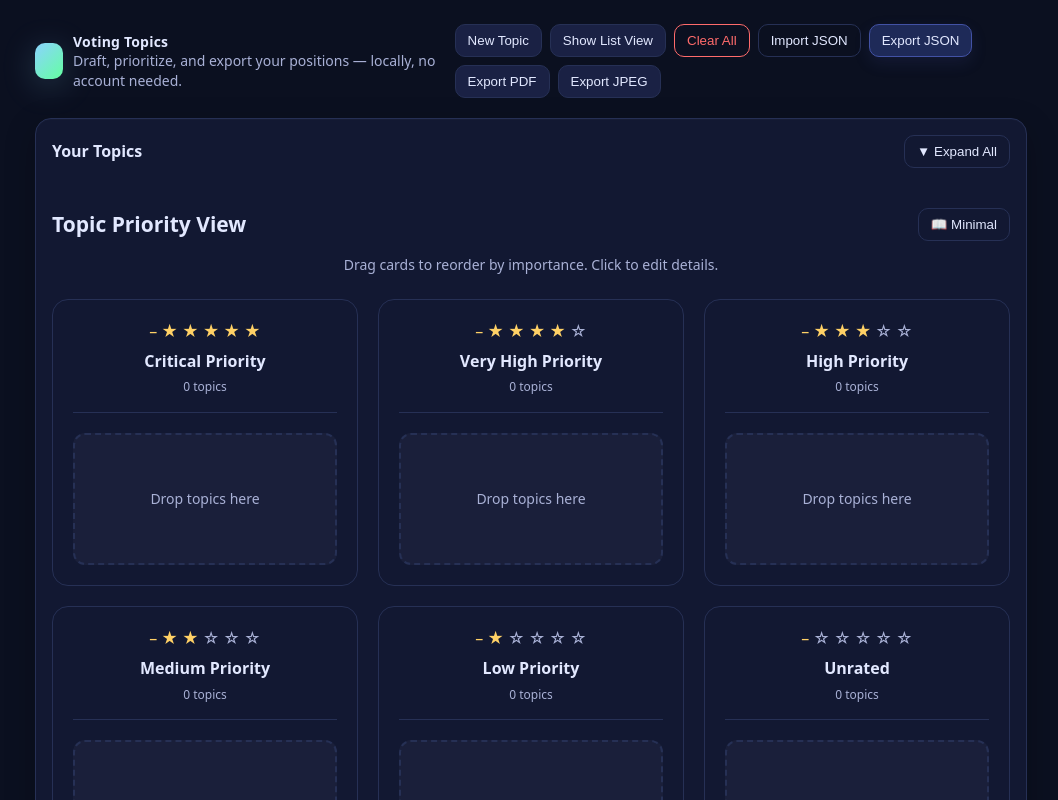
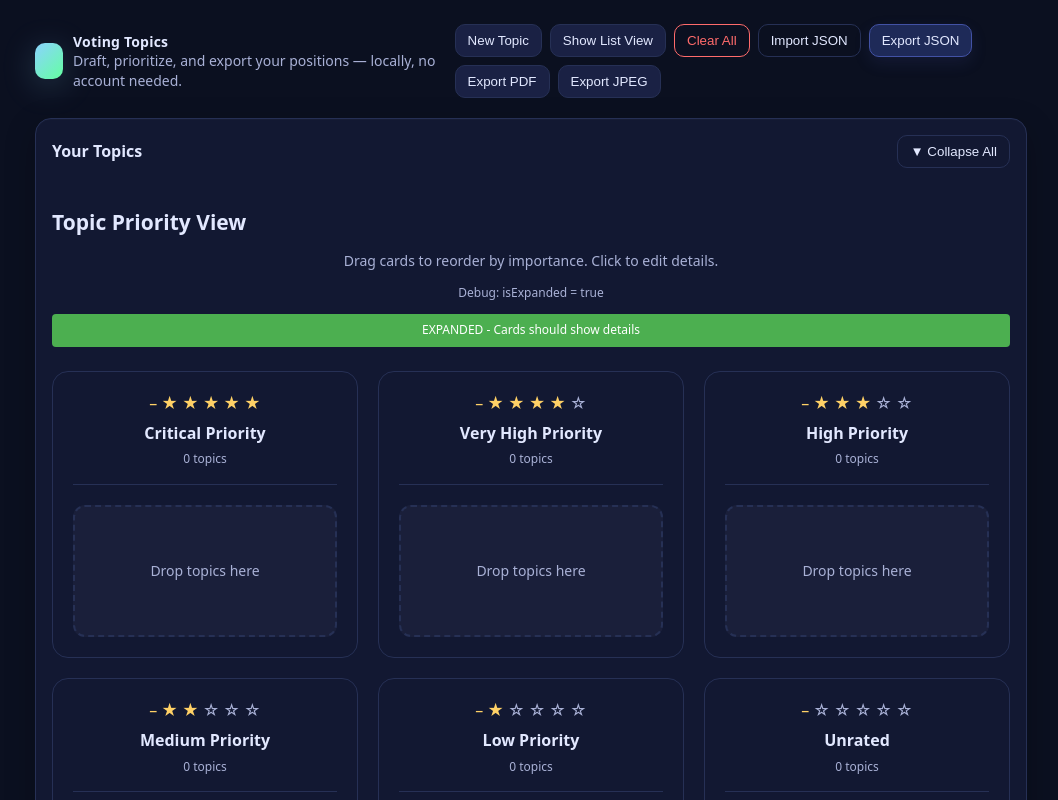
Before and after one commit to uncomposed/voting-topics, a React (Vite) app: page / in a window 1280 px wide. Both pictures are taken after a click on the button "Show Card View". Shown: the top 800 px of the page, without its empty margins (109-1167 px from the left). Built offline with nearby package versions, Linux system fonts and the light colour scheme.

Commit message:
ui step 3

```diff
--- a/src/App.tsx
+++ b/src/App.tsx
@@ -22,6 +22,7 @@ export const App: React.FC = () => {
   } = useStore();
 
   const topicListRef = useRef<{ toggleAll: () => void; updateButtonText: () => void }>(null);
+  const topicCardsRef = useRef<{ toggleExpanded: () => void; updateButtonText: () => void }>(null);
 
   const [showCards, setShowCards] = useState(false);
   const [selectedTopic, setSelectedTopic] = useState<Topic | null>(null);
@@ -110,8 +111,13 @@ export const App: React.FC = () => {
 
     if (btnExpandAll) {
       btnExpandAll.onclick = () => {
-        topicListRef.current?.toggleAll();
-        topicListRef.current?.updateButtonText();
+        if (showCards) {
+          topicCardsRef.current?.toggleExpanded();
+          topicCardsRef.current?.updateButtonText();
+        } else {
+          topicListRef.current?.toggleAll();
+          topicListRef.current?.updateButtonText();
+        }
       };
     }
 
@@ -166,6 +172,19 @@ export const App: React.FC = () => {
       // Update the onclick handler to use the current showCards value
       toggleBtn.onclick = () => setShowCards(!showCards);
     }
+
+    // Update expand all button text when switching views
+    const btnExpandAll = document.getElementById('btn-expand-all');
+    if (btnExpandAll) {
+      // Update button text based on current view state
+      if (showCards && topicCardsRef.current) {
+        // In card view, get the current expanded state
+        setTimeout(() => topicCardsRef.current?.updateButtonText(), 100);
+      } else if (!showCards && topicListRef.current) {
+        // In list view, get the current expanded state
+        setTimeout(() => topicListRef.current?.updateButtonText(), 100);
+      }
+    }
   }, [showCards]);
 
   // Card view handlers
@@ -197,6 +216,7 @@ export const App: React.FC = () => {
       {/* Card View */}
       {showCards && (
         <TopicCards
+          ref={topicCardsRef}
           topics={topics}
           onReorder={handleTopicReorder}
           onTopicClick={handleTopicClick}
@@ -213,10 +233,8 @@ export const App: React.FC = () => {
         />
       )}
 
-      {/* Starter Pack Picker below lists */}
-      {!showCards && (
-        <StarterPackPicker />
-      )}
+      {/* Starter Pack Picker below both views */}
+      <StarterPackPicker />
 
       {/* Modal (available in both views) */}
       <TopicModal
--- a/src/components/Stars.tsx
+++ b/src/components/Stars.tsx
@@ -27,7 +27,7 @@ export const Stars: React.FC<StarsProps> = ({ value, onChange }) => {
       {Array.from({ length: 6 }, (_, n) => (
         <button
           key={n}
-          className="star-btn"
+          className={`star-btn ${n <= value ? 'filled' : ''}`}
           type="button"
           aria-label={`${n} star${n === 1 ? '' : 's'}`}
           aria-pressed={value === n}
--- a/src/components/StarterPackPicker.tsx
+++ b/src/components/StarterPackPicker.tsx
@@ -48,7 +48,7 @@ export const StarterPackPicker: React.FC = () => {
       <div className="panel-header-collapsible">
         <h2 className="panel-title">Add from Starter Pack</h2>
         <button
-          className="btn ghost expand-toggle"
+          className="btn ghost starter-toggle"
           onClick={() => setIsCollapsed(!isCollapsed)}
           aria-label={isCollapsed ? 'Expand starter pack' : 'Collapse starter pack'}
         >
--- a/src/components/TopicCards.tsx
+++ b/src/components/TopicCards.tsx
@@ -1,4 +1,4 @@
-import React, { useState, useRef } from 'react';
+import React, { useState, useRef, forwardRef, useImperativeHandle, useEffect } from 'react';
 import { Topic } from '../schema';
 
 interface TopicCardsProps {
@@ -13,7 +13,7 @@ interface DragState {
   draggedOverImportance: number | null;
 }
 
-export const TopicCards: React.FC<TopicCardsProps> = ({ topics, onReorder, onTopicClick }) => {
+export const TopicCards = forwardRef<{ toggleExpanded: () => void; updateButtonText: () => void }, TopicCardsProps>(({ topics, onReorder, onTopicClick }, ref) => {
   const [dragState, setDragState] = useState<DragState>({
     isDragging: false,
     draggedTopic: null,
@@ -78,6 +78,53 @@ export const TopicCards: React.FC<TopicCardsProps> = ({ topics, onReorder, onTop
     return 'Critical Priority';
   };
 
+  // Wire up the main button directly
+  useEffect(() => {
+    const btnExpandAll = document.getElementById('btn-expand-all');
+    if (btnExpandAll) {
+      // Remove any existing click handlers
+      btnExpandAll.replaceWith(btnExpandAll.cloneNode(true));
+
+      // Get the fresh reference
+      const freshBtn = document.getElementById('btn-expand-all');
+      if (freshBtn) {
+        freshBtn.onclick = () => {
+          console.log('Main button clicked! Current state:', isExpanded);
+          setIsExpanded(!isExpanded);
+        };
+
+        // Set initial button text
+        freshBtn.textContent = isExpanded ? '▼ Collapse All' : '▶ Expand All';
+      }
+    }
+  }, [isExpanded]);
+
+  useImperativeHandle(ref, () => ({
+    toggleExpanded: () => {
+      console.log('TopicCards toggleExpanded called, current state:', isExpanded);
+      setIsExpanded(prev => {
+        const newState = !prev;
+        console.log('Setting isExpanded to:', newState);
+
+        // Update button text after state change
+        setTimeout(() => {
+          const btnExpandAll = document.getElementById('btn-expand-all');
+          if (btnExpandAll) {
+            btnExpandAll.textContent = newState ? '▼ Collapse All' : '▶ Expand All';
+          }
+        }, 0);
+
+        return newState;
+      });
+    },
+    updateButtonText: () => {
+      const btnExpandAll = document.getElementById('btn-expand-all');
+      if (btnExpandAll) {
+        btnExpandAll.textContent = isExpanded ? '▼ Collapse All' : '▶ Expand All';
+      }
+    }
+  }));
+
 
 
   return (
@@ -85,15 +132,19 @@ export const TopicCards: React.FC<TopicCardsProps> = ({ topics, onReorder, onTop
       <div className="cards-header">
         <div className="cards-header-top">
           <h2>Topic Priority View</h2>
-          <button
-            className={`btn ghost ${isExpanded ? 'active' : ''}`}
-            onClick={() => setIsExpanded(!isExpanded)}
-            title={isExpanded ? 'Switch to minimal view' : 'Switch to expanded view'}
-          >
-            {isExpanded ? '📖' : '📝'} {isExpanded ? 'Minimal' : 'Expanded'}
-          </button>
         </div>
         <p className="muted">Drag cards to reorder by importance. Click to edit details.</p>
+        <p className="muted" style={{fontSize: '12px'}}>Debug: isExpanded = {isExpanded ? 'true' : 'false'}</p>
+        <div style={{
+          padding: '8px',
+          background: isExpanded ? '#4CAF50' : '#f44336',
+          color: 'white',
+          borderRadius: '4px',
+          fontSize: '12px',
+          textAlign: 'center'
+        }}>
+          {isExpanded ? 'EXPANDED - Cards should show details' : 'COLLAPSED - Cards should hide details'}
+        </div>
       </div>
 
       <div className="cards-grid">
@@ -165,8 +216,7 @@ export const TopicCards: React.FC<TopicCardsProps> = ({ topics, onReorder, onTop
                   )}
 
                   <div className="card-footer">
-                    <span className="card-id">ID: {topic.id}</span>
-                    <span className="drag-hint">Drag to reorder • Click to edit</span>
+                    <span className="drag-hint">Click to edit</span>
                   </div>
                 </div>
               ))}
@@ -182,4 +232,4 @@ export const TopicCards: React.FC<TopicCardsProps> = ({ topics, onReorder, onTop
       </div>
     </div>
   );
-};
+});
--- a/src/index.css
+++ b/src/index.css
@@ -203,6 +203,17 @@ textarea {
   gap: 8px;
 }
 
+.starter-toggle {
+  width: 24px;
+  height: 24px;
+  padding: 0;
+  display: flex;
+  align-items: center;
+  justify-content: center;
+  font-size: 10px;
+  border-radius: 6px;
+}
+
 .topic {
   display: grid;
   gap: 10px;
@@ -296,11 +307,13 @@ textarea {
   border-color: #314081;
 }
 
-.star-btn[aria-pressed="true"] {
-  background: #122062;
-  border-color: #2b3d8d;
-  color: #ffd166;
+.star-btn.filled {
+  background: var(--accent);
+  border-color: var(--accent);
+  color: var(--bg);
 }
+
+
 
 .chips {
   display: flex;
@@ -467,9 +480,10 @@ textarea {
 .cards-header-top {
   display: flex;
   align-items: center;
-  justify-content: space-between;
   margin-bottom: 8px;
 }
+
+
 
 .cards-header h2 {
   margin: 0;
```
